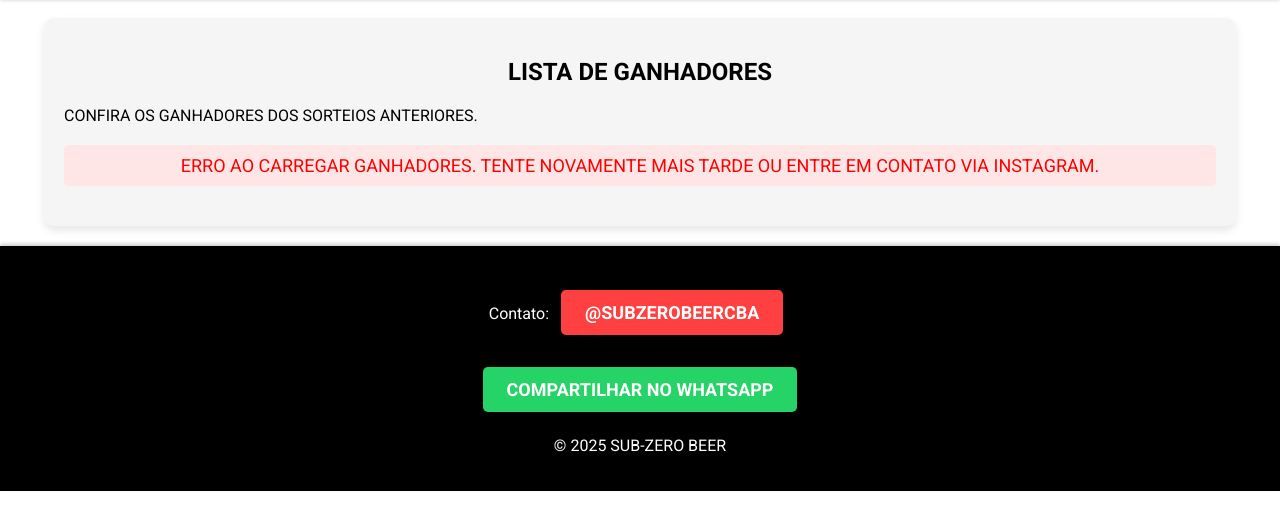
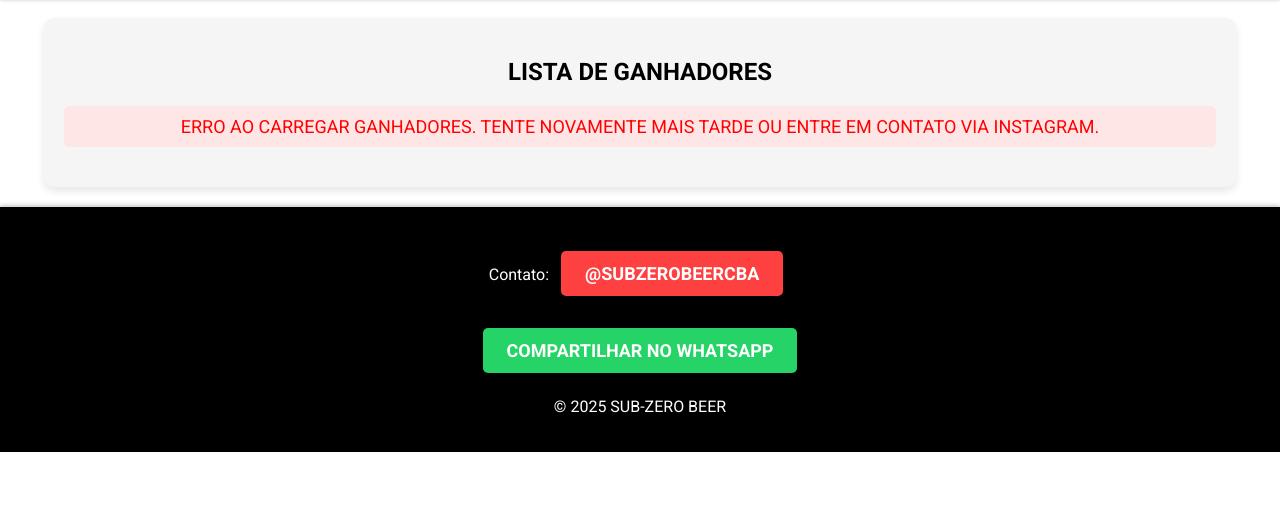
Before and after one commit to EderamorimTH/subzerobeer, a website: page ganhadores.html in a window 1280 px wide. Shown: the part 255-784 px from the top of the page. Drawn offline with Linux system fonts and the light colour scheme; no server answers.

Commit message:
Update ganhadores.html

```diff
--- a/ganhadores.html
+++ b/ganhadores.html
@@ -179,7 +179,7 @@
 
     <section class="content" id="content">
         <h2>LISTA DE GANHADORES</h2>
-        <p>CONFIRA OS GANHADORES DOS SORTEIOS ANTERIORES.</p>
+        <p></p>
         <div id="error-message" class="error" style="display: none;"></div>
         <div id="no-data-message" class="no-data" style="display: none;">NENHUM GANHADOR REGISTRADO AINDA.</div>
         <div id="winners-container"></div>
```
